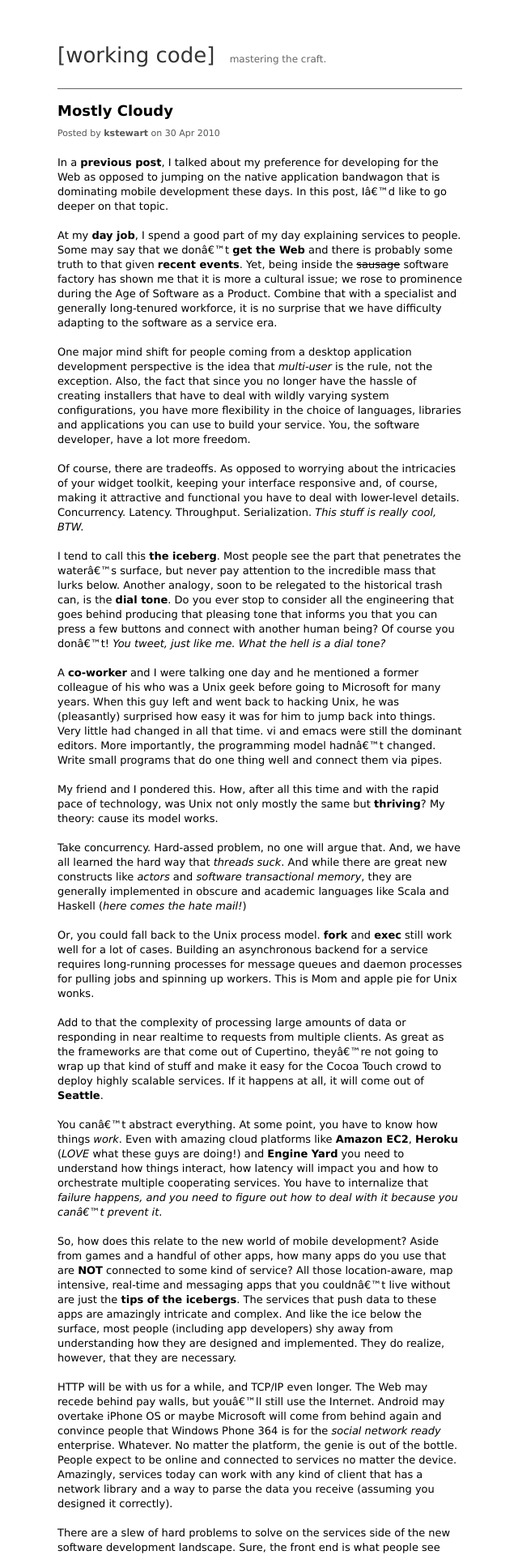
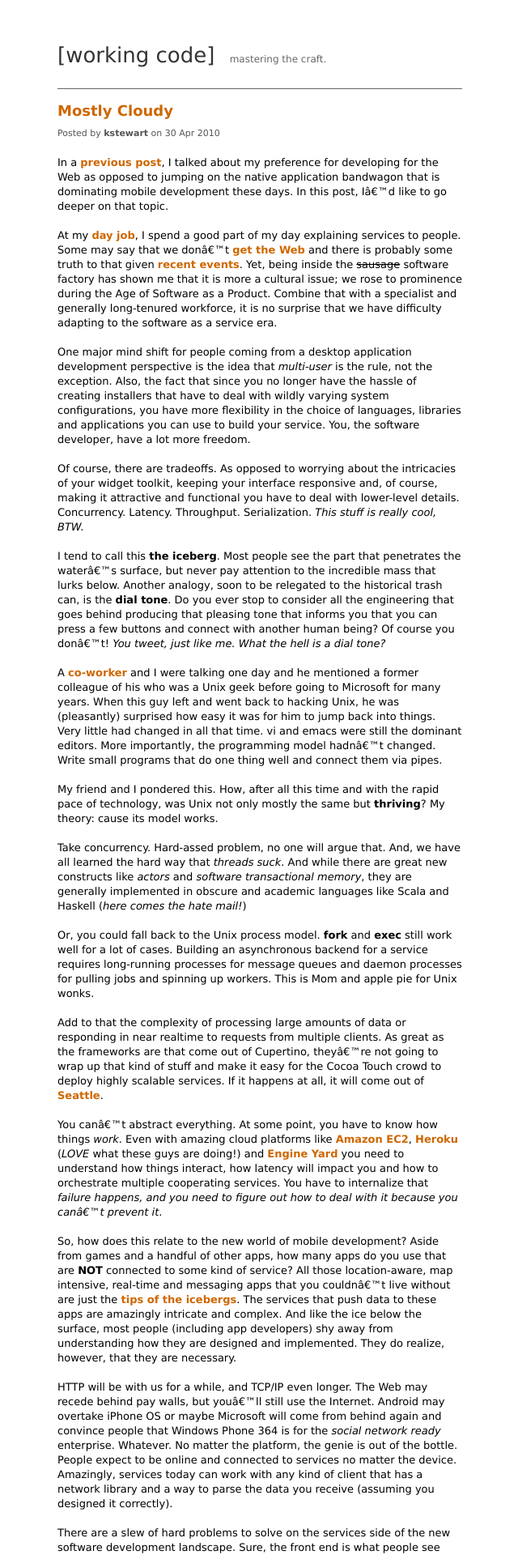
Before and after one commit to kstewart/kstewart.me, a Jekyll site: the page built from index.html, in a window 1280 px wide. Shown: the top 1920 px of the page at 81% size, without its empty margins (319-959 px from the left). Built offline with Jekyll 4.4.1, drawn with Linux system fonts in a browser that asks for light colours.

Commit message:
Changed link color to distinguish from <strong> color.

```diff
--- a/css/style.css
+++ b/css/style.css
@@ -23,7 +23,7 @@ body {
 
 img#wpstats { width:0px; height:0px; overflow:hidden; }
 
-a { color:#000; text-decoration: none }
+a { color:#CE6700; text-decoration: none }
 a:hover { color:#066; text-decoration: underline }
 
 p, ul, ol, li {
```
Also changed, not shown: 1 other file.
